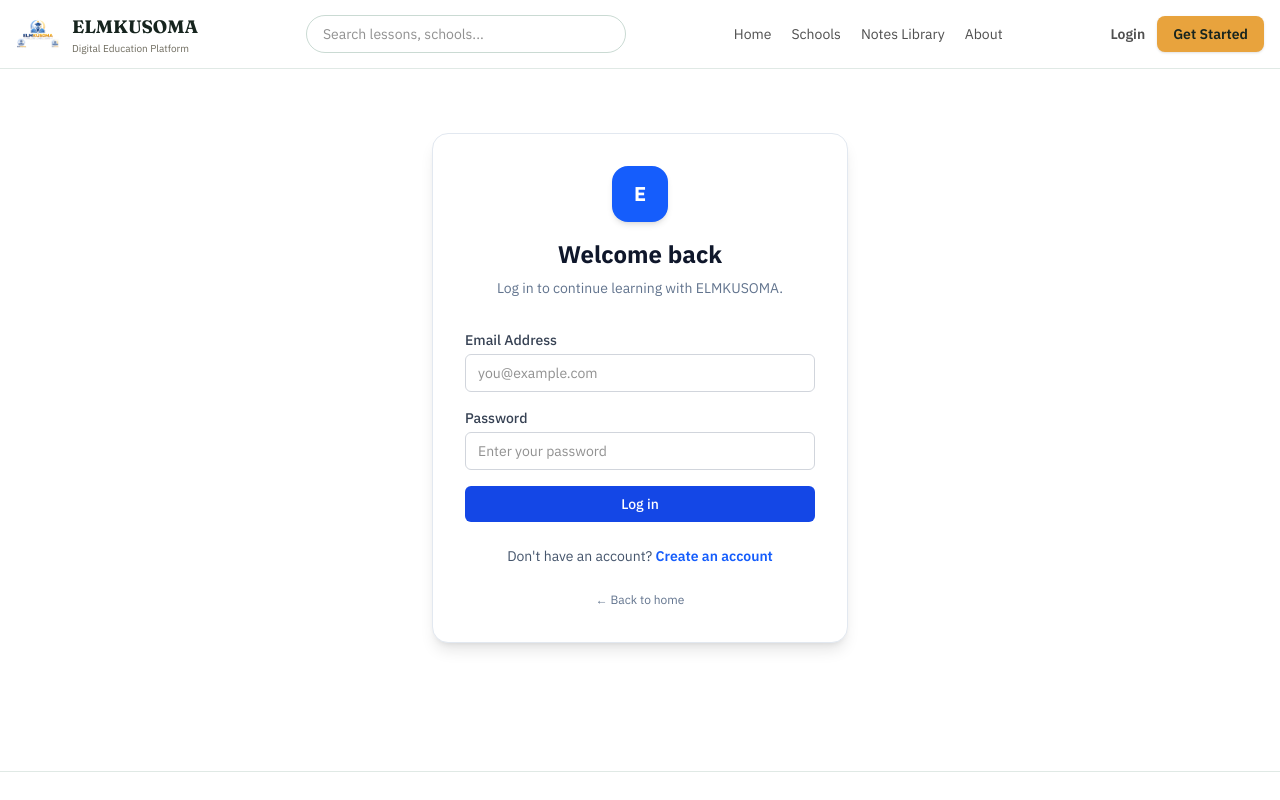
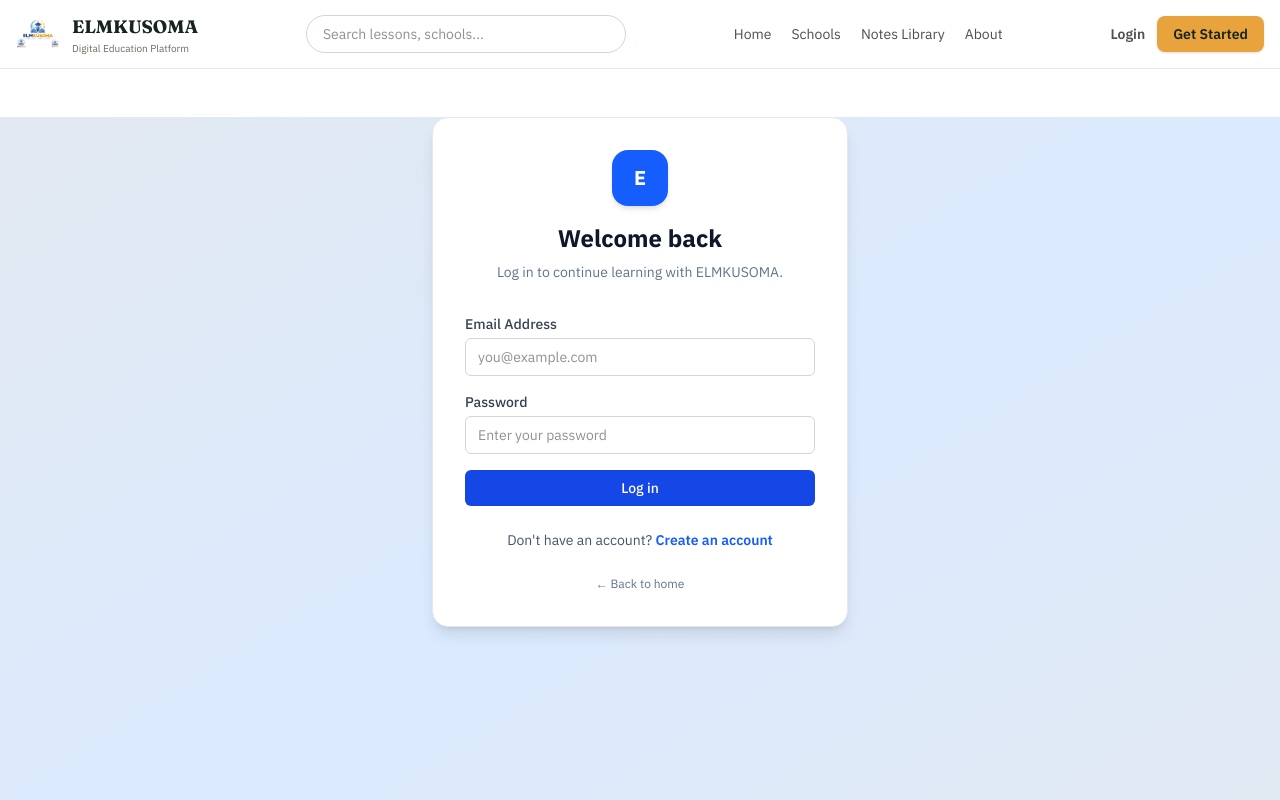
Before and after one commit to manyusialphonce/ELMKUSOMA, a React (Vite) app in the folder frontend/: page /login in a window 1280 px wide. Shown: the top 800 px of the page. Built offline with nearby package versions, Linux system fonts and the light colour scheme; no server answers.

Commit message:
:wq:wq:wq:wq:wq update on login

```diff
--- a/frontend/src/views/auth/Login.jsx
+++ b/frontend/src/views/auth/Login.jsx
@@ -226,7 +226,8 @@
 
   return (
 
-    <div className="mx-auto mt-16 mb-16 w-full max-w-md px-4">
+    <div className="min-h-screen bg-gradient-to-br from-slate-200 via-blue-100 to-slate-200">
+      <div className="mx-auto my-12 w-full max-w-md px-4">
 
 
         {/* ==================================
@@ -428,6 +429,7 @@
 
 
       </div>
+    </div>
 
   );
 
--- a/frontend/src/views/auth/Register.jsx
+++ b/frontend/src/views/auth/Register.jsx
@@ -14,6 +14,7 @@
   TANZANIA_REGIONS,
   getDistrictsByRegion,
 } from '../../data/tanzaniaLocations';
+
 
 
 // ======================================
```
Also changed, not shown: 1 other file (tests, documents, lock files or other folders). Lines whose indentation alone changed are shown as unchanged.
